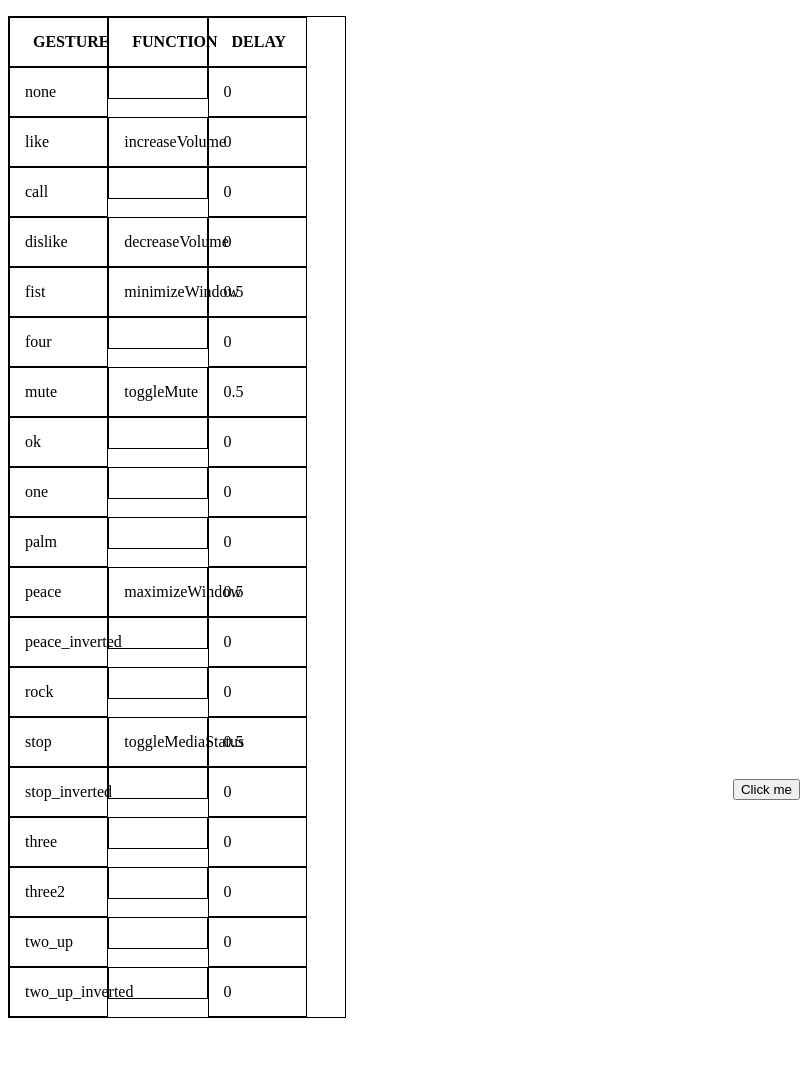
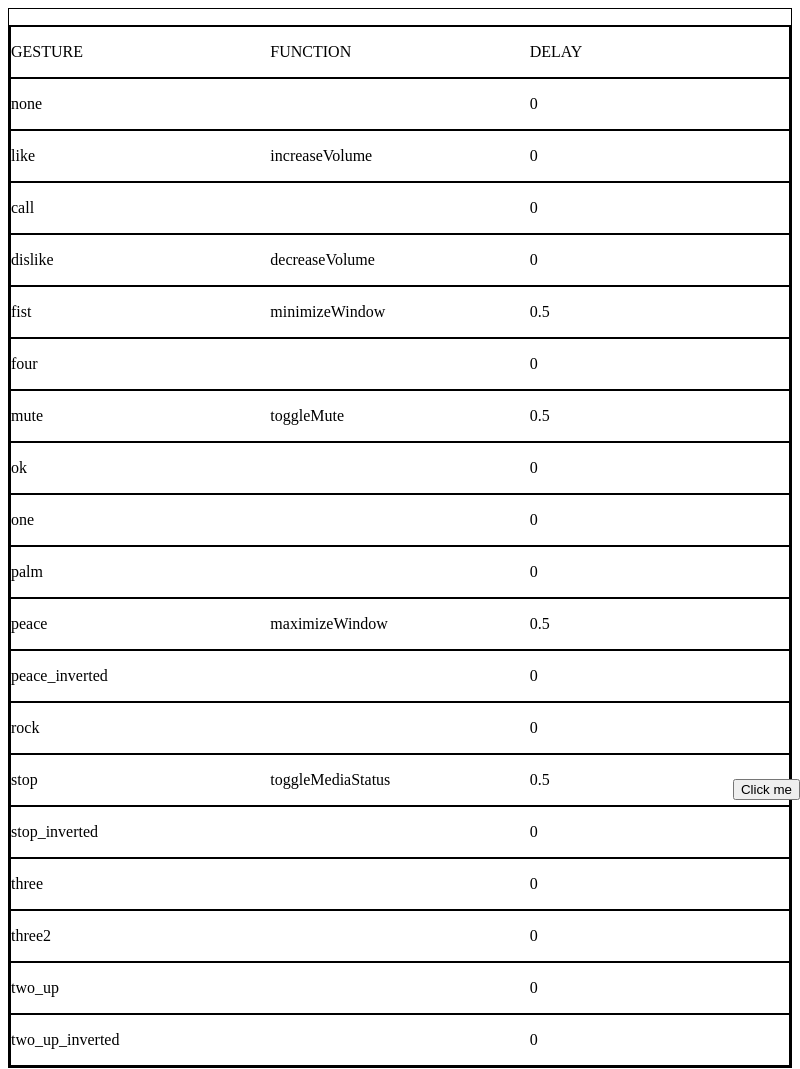
Before and after one commit to Kuiper-HackEd2023/BeyondControl-Kuiper, an Electron app: page electron-app/index.html in a window 800 px wide. Before the commit the page ends 1018 px from the top, so only its background shows below. Drawn offline with Linux system fonts and the light colour scheme.

Commit message:
switched to div

```diff
--- a/electron-app/index.html
+++ b/electron-app/index.html
@@ -2,44 +2,22 @@
 <html>
 	<head>
 		<style>
-			table,
-			th,
-			td {
+			div {
 				border: 1px solid black;
-				border-collapse: collapse;
-				float: left;
 			}
-
-			th,
-			td {
-				width: 20%;
-				padding: 15px;
+			.container {
+				display: grid;
+				grid-template-columns: 1fr 1fr 1fr;
+				grid-template-rows: 1fr 1fr 1fr;
 			}
-
-			th {
-				text-align: left;
-			}
-
-			table {
-				border-spacing: 5px;
-			}
-
-			.guide {
-				text-decoration: underline;
-				text-align: center;
-			}
-
-			.odd {
-				color: #fff;
-				background: #666;
-			}
-
-			.even {
-				color: #666;
-			}
-
-			.hot {
-				border: 1px solid #f00;
+			.row-style {
+				/* border: 1px solid black; */
+				display: grid;
+				grid-template-columns: 1fr 1fr 1fr;
+				grid-template-rows: 1fr;
+				/* grid-row: auto; */
+				grid-column-start: 1;
+				grid-column-end: 4;
 			}
 			button {
 				position: fixed;
@@ -52,12 +30,17 @@
 		<div>
 			<p id="info"></p>
 			<p />
-			<table id="gestures-table">
-				<tr>
+			<div id="gestures-table" class="container">
+				<div class="row-style">
+					<p>GESTURE</p>
+					<p>FUNCTION</p>
+					<p>DELAY</p>
+				</div>
+				<!-- <tr>
 					<th>&nbsp&nbspGESTURE</th>
 					<th>&nbsp&nbspFUNCTION</th>
 					<th>&nbsp&nbspDELAY</th>
-				</tr>
+				</tr> -->
 			</table>
 		</div>
 		<script src="./loadGestures.js"></script>
--- a/electron-app/loadGestures.js
+++ b/electron-app/loadGestures.js
@@ -22,19 +22,35 @@ function get_json_data() {
 
 //this function appends the json data to the table 'gable'
 function append_json(data) {
+
 	var table = document.getElementById('gestures-table');
+
 	Object.keys(data).forEach(function (gesture) {
-		var tr = document.createElement('tr');
-		tr.innerHTML =
-			'<td>' +
-			gesture +
-			'</td>' +
-			'<td>' +
-			data[gesture].function +
-			'</td>' +
-			'<td>' +
-			data[gesture].delay +
-			'</td>';
-		table.appendChild(tr);
+		// var tr = document.createElement('tr');
+		let current_row = document.createElement("div");
+		current_row.className = "row-style";
+		var row_1 = document.createElement("p");
+		row_1.innerHTML = gesture;
+		var row_2 = document.createElement("p");
+		row_2.innerHTML = data[gesture].function;
+		var row_3 = document.createElement("p");
+		row_3.innerHTML = data[gesture].delay;
+		// mycontent.appendChild(document.createTextNode("This is a paragraph"));
+		current_row.appendChild(row_1);
+		current_row.appendChild(row_2);
+		current_row.appendChild(row_3);
+
+	table.appendChild(current_row);
+		// tr.innerHTML =
+		// 	'<td>' +
+		// 	gesture +
+		// 	'</td>' +
+		// 	'<td>' +
+		// 	data[gesture].function +
+		// 	'</td>' +
+		// 	'<td>' +
+		// 	data[gesture].delay +
+		// 	'</td>';
+		// table.appendChild(tr);
 	});
 }
--- a/electron-app/package.json
+++ b/electron-app/package.json
@@ -19,6 +19,7 @@
 		"electron": "^22.0.0"
 	},
 	"dependencies": {
+		"electron-forge": "^5.2.4",
 		"electron-squirrel-startup": "^1.0.0",
 		"python-shell": "^3.0.1"
 	}
```
Also changed, not shown: 1 other file.
